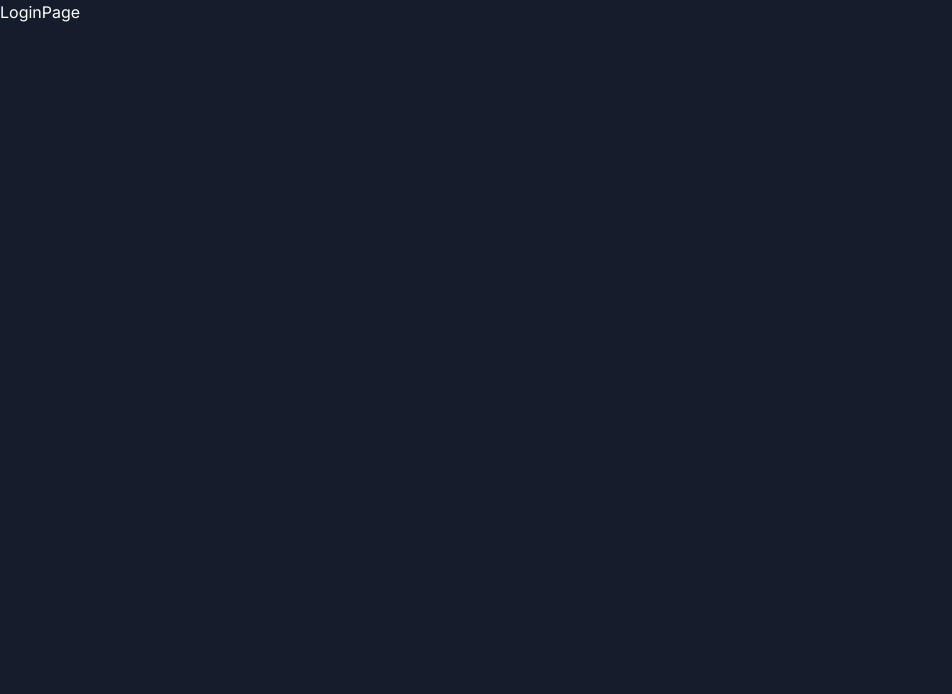
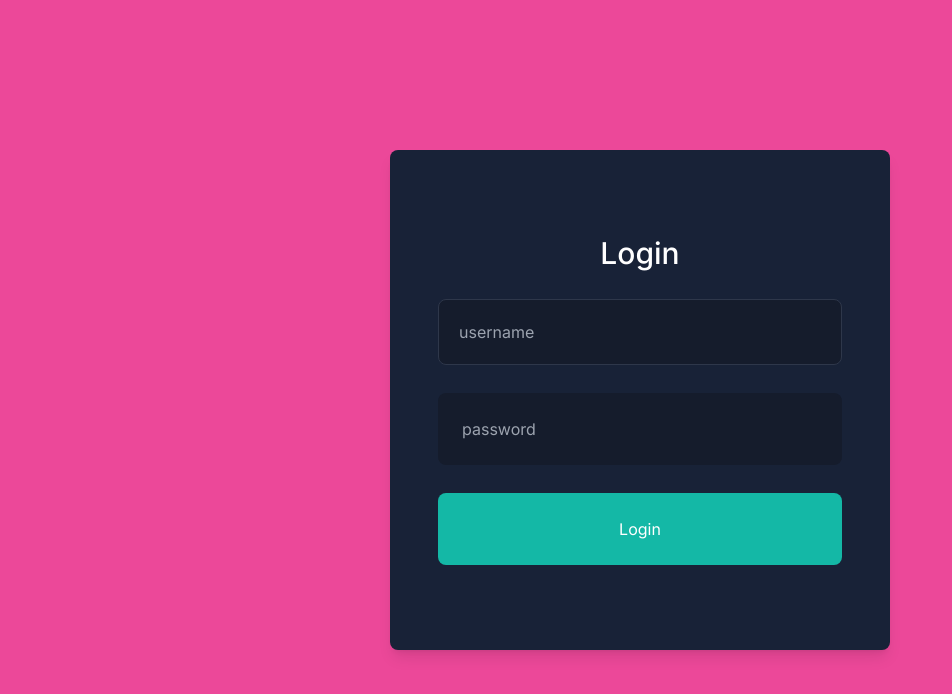
Before and after one commit to meshackkirwachumba/admin-dashboard, a Next.js app: page /login in a window 1280 px wide. Shown: the top 694 px of the page, without its empty margins (0-952 px from the left). Built offline with nearby package versions, Linux system fonts and the light colour scheme.

Commit message:
login page ui

```diff
--- a/app/login/page.jsx
+++ b/app/login/page.jsx
@@ -1,7 +1,72 @@
 import React from "react";
 
 function LoginPage() {
-  return <div>LoginPage</div>;
+  return (
+    <div className="bg-pink-500 w-full h-screen flex justify-center items-center">
+      <form
+        action=""
+        className="
+         bg-[var(--bgSoft)]
+         flex
+         flex-col
+         justify-center
+         items-center
+         gap-7
+         p-12
+         rounded-lg
+         shadow-lg
+         w-[500px]
+         h-[500px]
+        "
+      >
+        <h1 className="text-3xl font-medium">Login</h1>
+        <input
+          type="text"
+          placeholder="username"
+          className="
+           p-5
+           rounded-lg
+           bg-[var(--bg)]
+           border
+           border-[#2e374a]
+           text-[var(--text)]
+           outline-none
+           focus:border-2
+           transition
+           w-full
+          "
+        />
+        <input
+          type="password"
+          placeholder="password"
+          className="
+           p-6
+           rounded-lg
+           bg-[var(--bg)]
+           border-[#2e374a]
+           text-[var(--text)]
+           outline-none
+           focus:border-2
+           transition
+           w-full
+          "
+        />
+        <button
+          className="
+           p-6
+           rounded-lg
+           bg-teal-500
+           border-none
+           color-[var(--text)]
+           w-full
+           text-[var(--text)]
+          "
+        >
+          Login
+        </button>
+      </form>
+    </div>
+  );
 }
 
 export default LoginPage;
```
